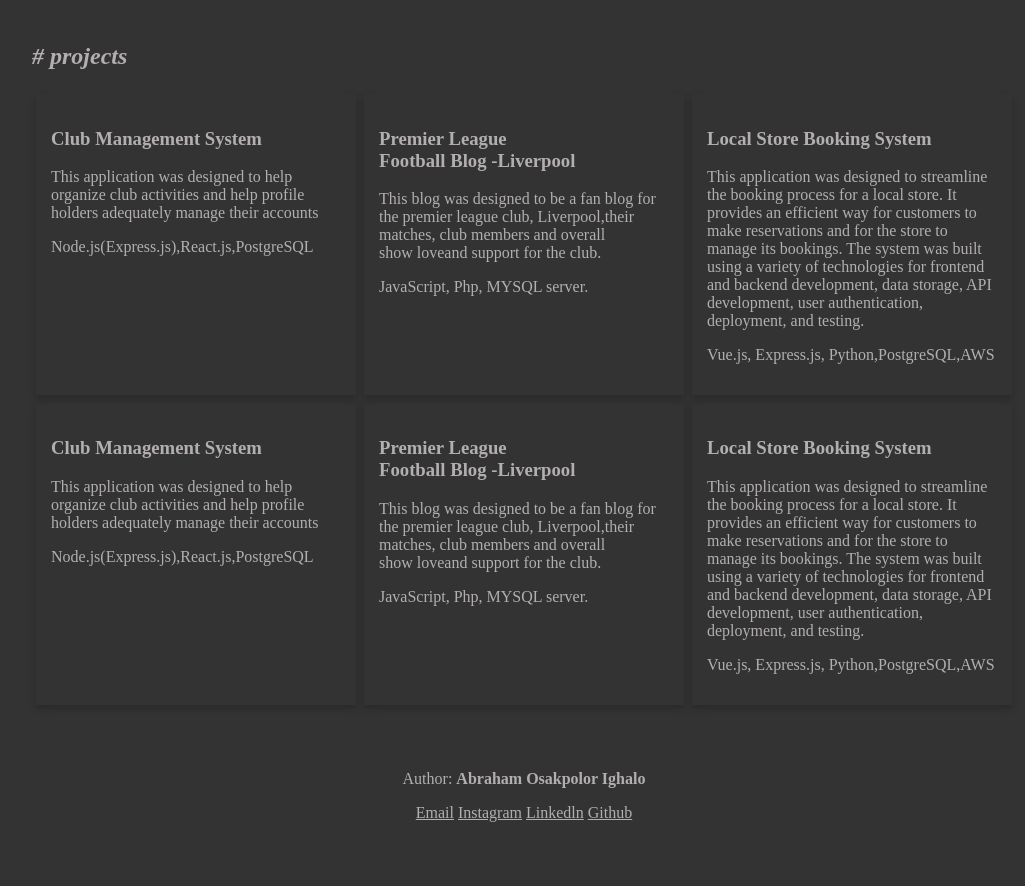
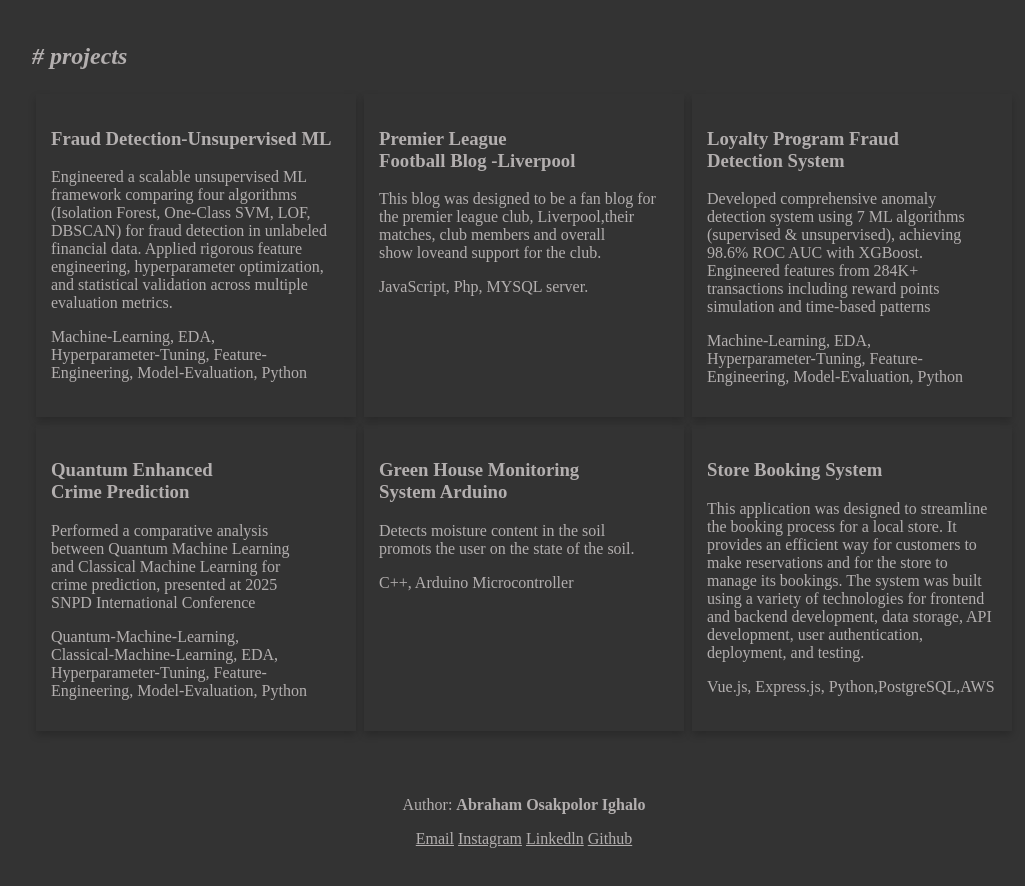
Before and after one commit to A-Ighalo/Web-Portfolio, a plain HTML site: page home.html in a window 1280 px wide. Shown: the part 1780-2666 px from the top of the page, without its empty margins (116-1141 px from the left). Before the commit the page ends 2644 px from the top, so only its background shows below. Drawn offline with nearby package versions, Linux system fonts and the light colour scheme; a script that the page names is missing.

Commit message:
Updated my projects section

```diff
--- a/home.html
+++ b/home.html
@@ -155,12 +155,13 @@
                 </i>
                 <div class="exp-section">
 
-
+                    <!-- Fix the class ex-card with Prolang-->
                     <div class="ex-card">
-                        <h3>Club Management System</h3>
-                        <p>This application was designed to help organize
-                            club activities and help profile holders adequately manage their accounts</p>
-                        <p>Node.js(Express.js),React.js,PostgreSQL</p>
+                        <h3>Fraud Detection-Unsupervised ML</h3>
+                        <p>Engineered a scalable unsupervised ML framework comparing four algorithms (Isolation Forest,
+                            One-Class SVM, LOF, DBSCAN) for fraud detection in unlabeled financial data.
+                            Applied rigorous feature engineering, hyperparameter optimization, and statistical validation across multiple evaluation metrics.</p>
+                        <p>Machine-Learning, EDA, Hyperparameter-Tuning, Feature-Engineering, Model-Evaluation, Python</p>
                     </div>
 
                     <div class="ex-card">
@@ -172,33 +173,27 @@
                     </div>
 
                     <div class="ex-card">
-                        <h3>Local Store Booking System</h3>
-                        <p>This application was designed to streamline the booking process for a local store. It
-                            provides an
-                            efficient way for customers to make reservations and for the store to manage its bookings.
-                            The
-                            system was built using a variety of technologies for frontend and backend development, data
-                            storage, API development, user authentication, deployment, and testing.</p>
-                        <p> Vue.js, Express.js, Python,PostgreSQL,AWS</p>
+                        <h3>Loyalty Program Fraud Detection System</h3>
+                        <p>Developed comprehensive anomaly detection system using 7 ML algorithms (supervised & unsupervised),
+                            achieving 98.6% ROC AUC with XGBoost.
+                            Engineered features from 284K+ transactions including reward points simulation and time-based patterns</p>
+                        <p>Machine-Learning, EDA, Hyperparameter-Tuning, Feature-Engineering, Model-Evaluation, Python</p>
                     </div>
 
                     <div class="ex-card">
-                        <h3>Club Management System</h3>
-                        <p>This application was designed to help organize
-                            club activities and help profile holders adequately manage their accounts</p>
-                        <p>Node.js(Express.js),React.js,PostgreSQL</p>
+                        <h3>Quantum Enhanced Crime Prediction</h3>
+                        <p> Performed a comparative analysis between Quantum Machine Learning and Classical Machine Learning for crime prediction, presented at 2025 SNPD International Conference</p>
+                        <p>Quantum-Machine-Learning, Classical-Machine-Learning, EDA, Hyperparameter-Tuning, Feature-Engineering, Model-Evaluation, Python</p>
                     </div>
 
                     <div class="ex-card">
-                        <h3>Premier League Football Blog -Liverpool</h3>
-                        <p>This blog was designed to be a fan blog for the premier league club,
-                            Liverpool,their matches, club members and overall
-                            show loveand support for the club.</p>
-                        <p>JavaScript, Php, MYSQL server.</p>
+                        <h3>Green House Monitoring System Arduino</h3>
+                        <p>Detects moisture content in the soil promots the user on the state of the soil.</p>
+                        <p>C++, Arduino Microcontroller</p>
                     </div>
 
                     <div class="ex-card">
-                        <h3>Local Store Booking System</h3>
+                        <h3>Store Booking System</h3>
                         <p>This application was designed to streamline the booking process for a local store. It
                             provides an
                             efficient way for customers to make reservations and for the store to manage its bookings.
```
